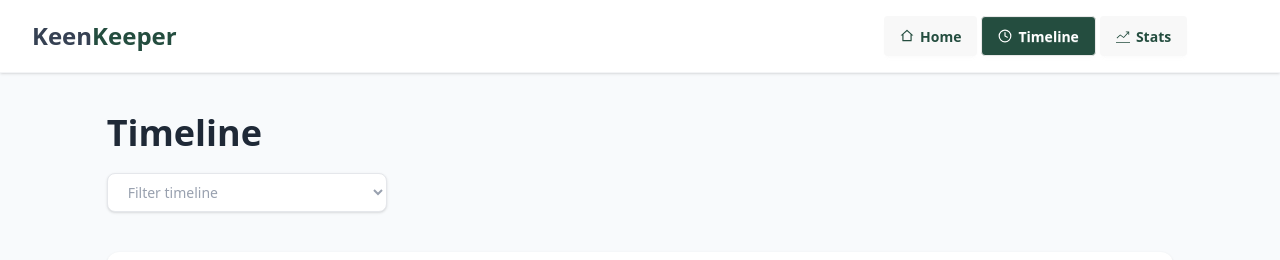
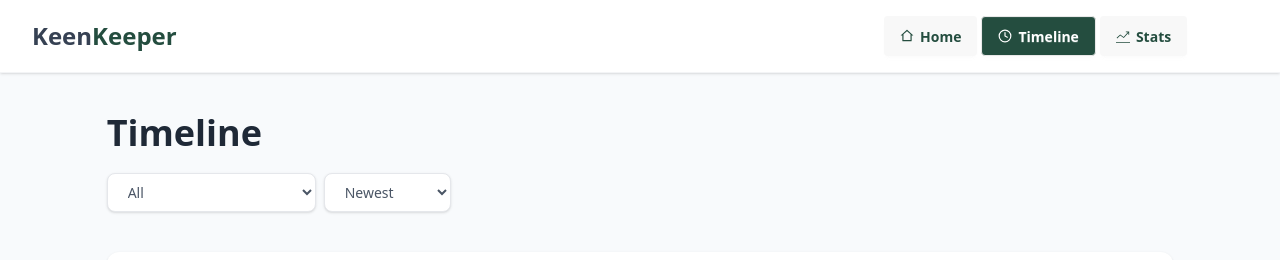
Before and after one commit to ashik-creates/B13-A07, a Next.js app: page /timeline in a window 1280 px wide. Shown: the top 260 px of the page. Built offline with nearby package versions, Linux system fonts and the light colour scheme.

Commit message:
added sort fuctionality

```diff
--- a/src/components/FriendDetailsPage/CheckInBtn.jsx
+++ b/src/components/FriendDetailsPage/CheckInBtn.jsx
@@ -1,28 +1,34 @@
-"use client"
+"use client";
 import { TimelineContext } from "@/context/timelineContext";
 import React, { useContext } from "react";
 import { toast } from "react-toastify";
 
-const CheckInBtn = ({item, friend}) => {
-  const {timeline, setTimeline} = useContext(TimelineContext);
+const CheckInBtn = ({ item, friend }) => {
+  const { timeline, setTimeline } = useContext(TimelineContext);
 
-  const handleTimeline = (text)=> {
+  const handleTimeline = (text) => {
     const timelineObj = {
-      id: friend.id,
+      time: Date.now(),
       date: new Date().toLocaleDateString("en-us", {
-        year: 'numeric',
-        month: 'long',
-        day: 'numeric'
+        year: "numeric",
+        month: "long",
+        day: "numeric",
+        hour: "numeric",
+        minute: "2-digit",
+        hour12: true,
       }),
       text: text,
-      name: friend.name
-    }
-    setTimeline([...timeline, timelineObj])
-    toast.success(`${text} with ${friend.name}`)
-  }
-    console.log(timeline);
+      name: friend.name,
+    };
+    setTimeline([...timeline, timelineObj]);
+    toast.success(`${text} with ${friend.name}`);
+  };
+
   return (
-    <button onClick={()=> handleTimeline(item.label)} className="btn w-full h-auto flex flex-col p-4 sm:p-6 bg-gray-100 shadow-sm rounded-2xl">
+    <button
+      onClick={() => handleTimeline(item.label)}
+      className="btn w-full h-auto flex flex-col p-4 sm:p-6 bg-gray-100 shadow-sm rounded-2xl"
+    >
       <span className="text-2xl text-gray-500">{item.icon}</span>
 
       <p className="text-gray-500 font-medium">{item.label}</p>
--- a/src/components/homepage/AllFriends.jsx
+++ b/src/components/homepage/AllFriends.jsx
@@ -5,7 +5,7 @@ const AllFriends = async () => {
   const friends = await getFriends();
   return (
     <div className="max-w-325  w-[95%] sm:w-10/12 mx-auto mt-10 mb-5">
-      <h2 className="text-[#1F2937] font-semibold text-2xl">Your Friends</h2>
+      <h2 className="text-[#1F2937] font-semibold mb-5 text-2xl">Your Friends</h2>
       <div className="grid sm:grid-cols-2 md:grid-cols-3 lg:grid-cols-4 gap-5">
         {friends.map(friend => <FriendsCard key={friend.id} friend={friend}></FriendsCard> )}
       </div>
--- a/src/components/timelinePage/AllTimelineEntry.jsx
+++ b/src/components/timelinePage/AllTimelineEntry.jsx
@@ -6,34 +6,74 @@ import TimelineCard from "../ui/TimelineCard";
 const AllTimelineEntry = () => {
   const { timeline } = useContext(TimelineContext);
   const [filterValue, setFilterValue] = useState("");
+  const [sortValue, setSortValue] = useState("");
 
-  const handleFilter = (e)=>{
+  const handleFilter = (e) => {
     const value = e.target.value;
     setFilterValue(value);
-  }
+  };
+  const handleSort = (e) => {
+    const value = e.target.value;
+    setSortValue(value);
+  };
 
-  const filteredArray = ()=>{
-    const filteredTimeline = timeline;
-    if(filterValue === "Call" || filterValue === "Text" || filterValue === "Video"){
-        return filteredTimeline.filter(item=> item.text === filterValue);
+  const filteredArray = () => {
+    const filteredTimeline = [...timeline];
+    if (
+      filterValue === "Call" ||
+      filterValue === "Text" ||
+      filterValue === "Video"
+    ) {
+      return filteredTimeline.filter((item) => item.text === filterValue);
     }
     return filteredTimeline;
-  }
+  };
+
+  const sortedArray = () => {
+    const sortedTimeline = filteredArray();
+
+    if (sortValue === "newest") {
+      return sortedTimeline.sort((a, b) => b.time - a.time);
+    } else if (sortValue === "oldest") {
+      return sortedTimeline.sort((a, b) => a.time - b.time);
+    }
+
+    return sortedTimeline;
+  };
+  console.log(sortValue);
   return (
     <>
-      <div className="max-w-70 mt-5">
-        <select onChange={handleFilter} className="w-full pl-4 pr-10 py-2 text-sm text-gray-400 bg-white border border-gray-200 rounded-lg shadow-sm cursor-pointer">
-          <option>Filter timeline</option>
-          <option>Call</option>
-          <option>Text</option>
-          <option>Video</option>
-        </select>
+      <div className="flex justify-start items-center gap-2 flex-wrap">
+        <div className="max-w-70 mt-5">
+          <select defaultValue=""
+            onChange={handleFilter}
+            className="w-full pl-4 pr-20 py-2 text-sm text-gray-600 bg-white border border-gray-200 rounded-lg shadow-sm cursor-pointer"
+          >
+            <option disabled hidden>Filter timeline</option>
+            <option value="All">All</option>
+            <option value="Call">Call</option>
+            <option value="Text">Text</option>
+            <option value="Video">Video</option>
+          </select>
+        </div>
+        <div className="max-w-70 mt-5">
+          <select defaultValue=""
+            onChange={handleSort}
+            className="w-full pl-4 pr-10 py-2 text-sm text-gray-600 bg-white border border-gray-200 rounded-lg shadow-sm cursor-pointer"
+          >
+            <option disabled hidden>Sort By</option>
+            <option value="newest">Newest</option>
+            <option value="oldest">Oldest</option>
+          </select>
+        </div>
       </div>
       <div className="mt-10">
-        {filteredArray().length === 0 ? (
-          <p className="text-center bg-white p-7 shadow-sm rounded-xl  text-2xl font-semibold text-gray-400">Timeline is empty</p>
+        {sortedArray().length === 0 ? (
+          <p className="text-center bg-white p-7 shadow-sm rounded-xl  text-2xl font-semibold text-gray-400">
+            Timeline is empty
+          </p>
         ) : (
-          filteredArray().map((item, ind) => (
+          sortedArray().map((item, ind) => (
             <TimelineCard key={ind} item={item}></TimelineCard>
           ))
         )}
```
